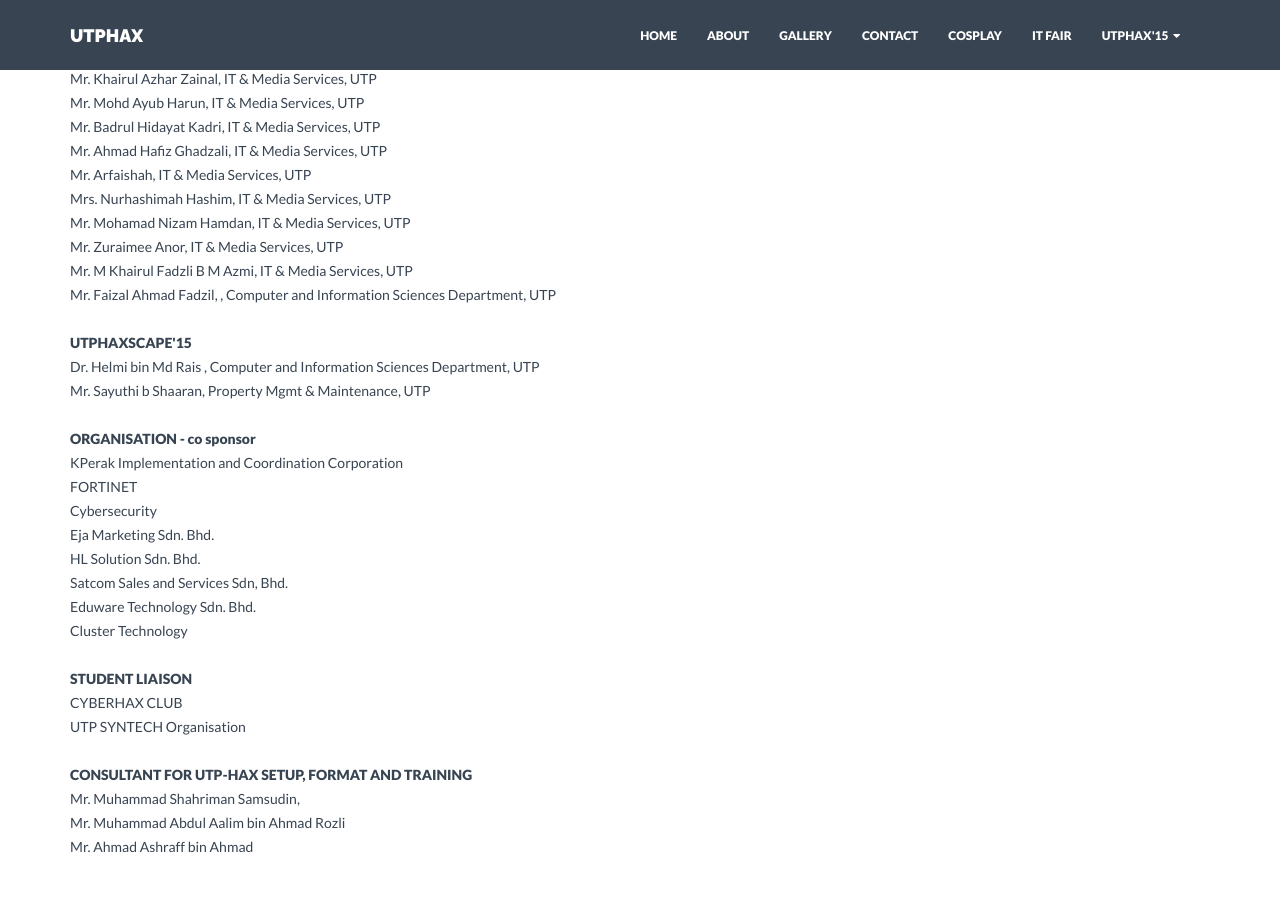
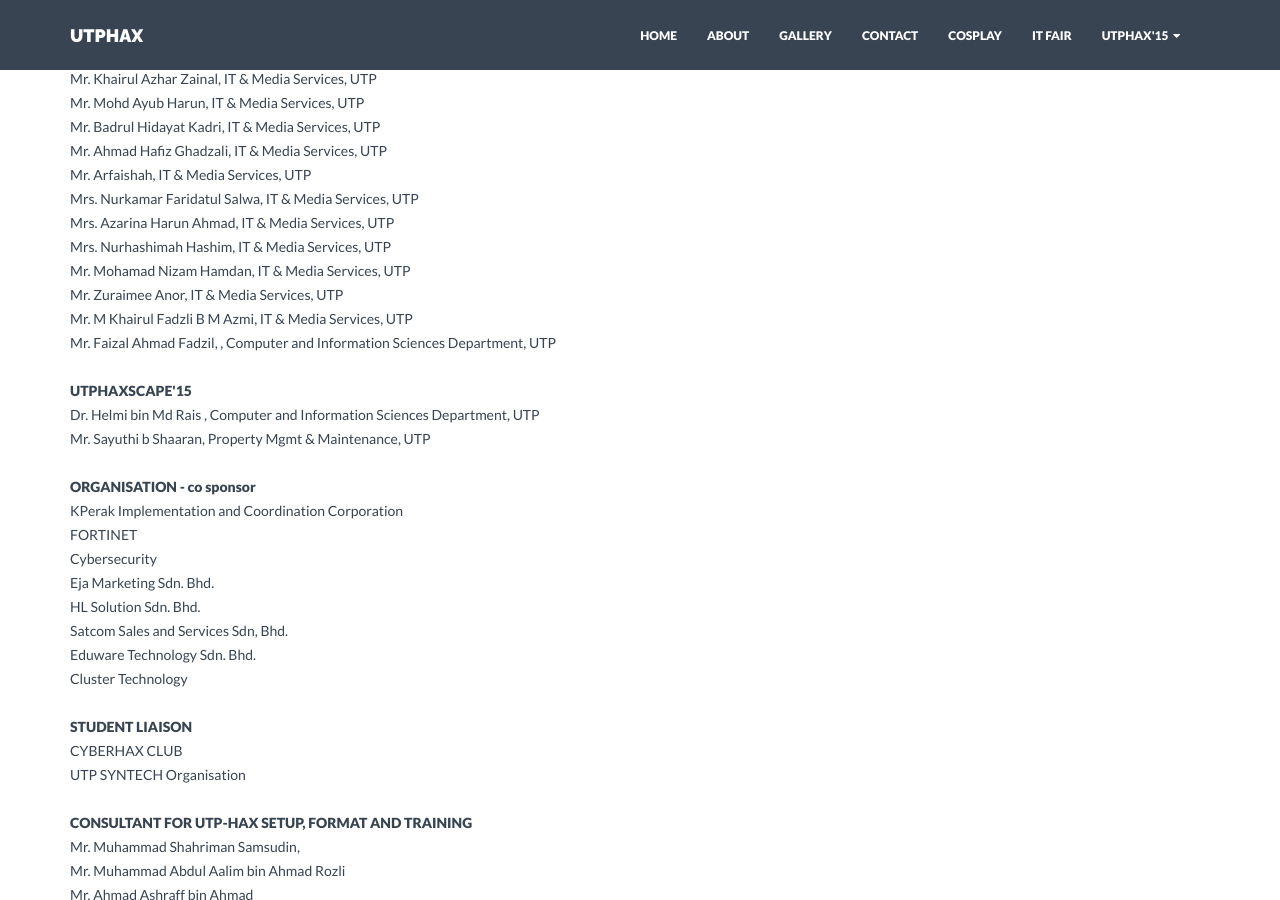
Before and after one commit to utphax/utphax.github.io, a Jekyll site: the page built from _posts/competition/2015-05-25-committee.markdown, in a window 1280 px wide and 900 px high, scrolled down 2037 px. Built offline with Jekyll 4.4.1, drawn with Linux system fonts in a browser that asks for light colours; nearby versions of some CDN libraries.

Commit message:
updated committee list
also, fixed a minor typo (utphax participant)

```diff
--- a/_posts/competition/2015-05-25-committee.markdown
+++ b/_posts/competition/2015-05-25-committee.markdown
@@ -77,32 +77,21 @@
 <br/><br/>
 
 <b>PREPARATION, TECHNICAL, SAFETY & SECURITY</b><br/>
-Mr. Sabri Abu Bakar, IT & Media Services, UTP
-<br/>
-Mr. Meor Mohd Zamil B Meor Hussein, IT & Media Services, UTP
-<br/>
-Mr. Abdul Zawawi Abdul Aziz, IT & Media Services, UTP (Team Leader)
-<br/>
-Mr. Ruslan Idris, IT & Media Services, UTP
-<br/>
-Mr. Khairul Azhar Zainal, IT & Media Services, UTP
-<br/>
-Mr. Mohd Ayub Harun, IT & Media Services, UTP
-<br/>
-Mr. Badrul Hidayat Kadri, IT & Media Services, UTP
-<br/>
-Mr. Ahmad Hafiz Ghadzali, IT & Media Services, UTP
-<br/>
-Mr. Arfaishah, IT & Media Services, UTP
-<br/>
-Mrs. Nurhashimah Hashim, IT & Media Services, UTP
-<br/>
-Mr. Mohamad Nizam Hamdan, IT & Media Services, UTP
-<br/>
-Mr. Zuraimee Anor, IT & Media Services, UTP
-<br/>
-Mr. M Khairul Fadzli B M Azmi, IT & Media Services, UTP
-<br/>
+Mr. Sabri Abu Bakar, IT & Media Services, UTP<br/>
+Mr. Meor Mohd Zamil B Meor Hussein, IT & Media Services, UTP<br/>
+Mr. Abdul Zawawi Abdul Aziz, IT & Media Services, UTP (Team Leader)<br/>
+Mr. Ruslan Idris, IT & Media Services, UTP<br/>
+Mr. Khairul Azhar Zainal, IT & Media Services, UTP<br/>
+Mr. Mohd Ayub Harun, IT & Media Services, UTP<br/>
+Mr. Badrul Hidayat Kadri, IT & Media Services, UTP<br/>
+Mr. Ahmad Hafiz Ghadzali, IT & Media Services, UTP<br/>
+Mr. Arfaishah, IT & Media Services, UTP<br/>
+Mrs. Nurkamar Faridatul Salwa, IT & Media Services, UTP<br/>
+Mrs. Azarina Harun Ahmad, IT & Media Services, UTP<br/>
+Mrs. Nurhashimah Hashim, IT & Media Services, UTP<br/>
+Mr. Mohamad Nizam Hamdan, IT & Media Services, UTP<br/>
+Mr. Zuraimee Anor, IT & Media Services, UTP<br/>
+Mr. M Khairul Fadzli B M Azmi, IT & Media Services, UTP<br/>
 Mr. Faizal Ahmad Fadzil, , Computer and Information Sciences Department, UTP
 <br/><br/>
 
--- a/assets/js/participant.json
+++ b/assets/js/participant.json
@@ -150,7 +150,7 @@
 	"member3": "Muhammad Saiful Suffian Bin Rosli"
 }, {
 	"institute": "Universiti Pertahanan Nasional Malaysia (UPNM)",
-	"team": "3/|L",
+	"team": "3V|L",
 	"member1": "Muhammad Zulfahmi bin Mohd Shah",
 	"member2": "Khairil Hanan bin Zainal",
 	"member3": "Farisuddin Afiq bin Mohd Shah"
```
